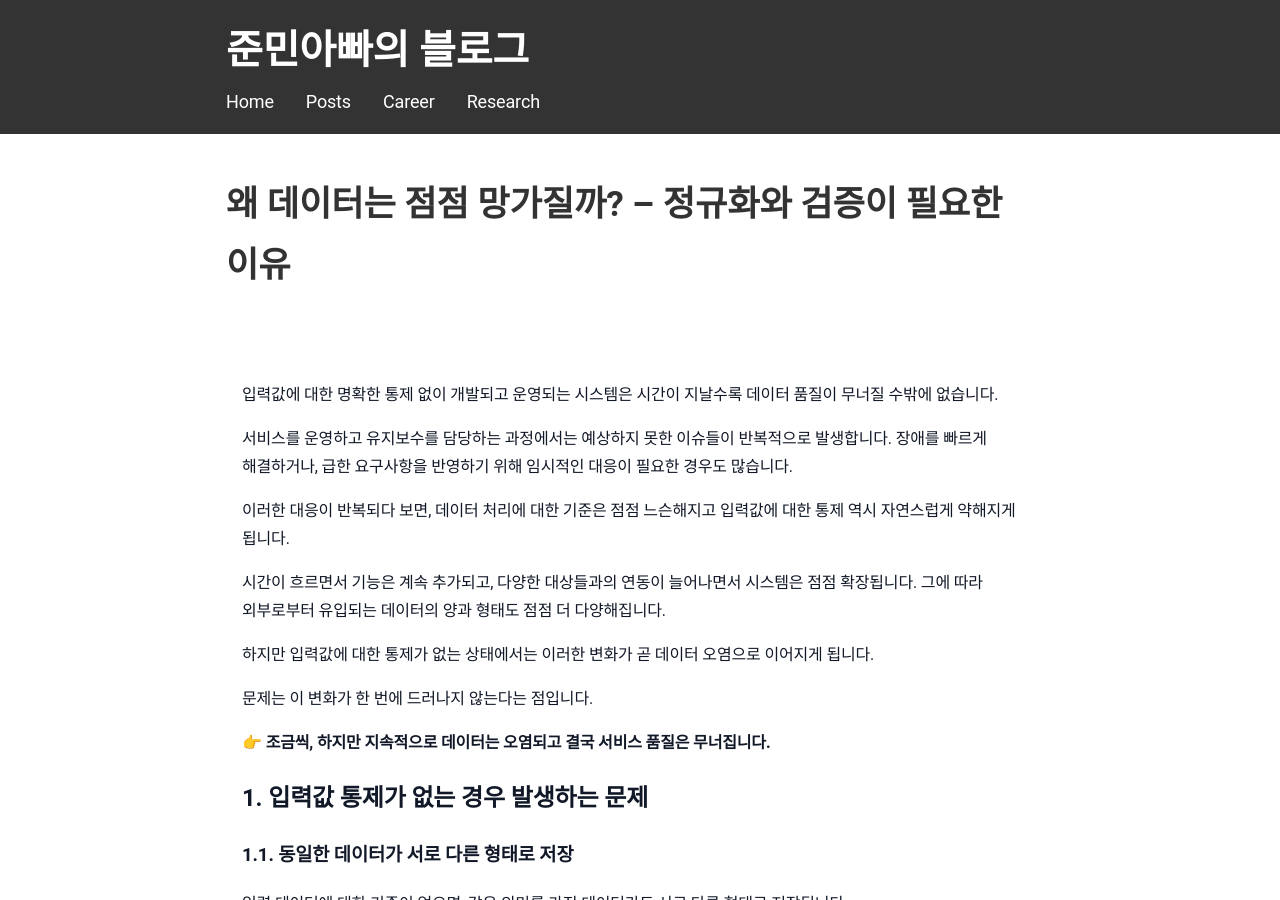
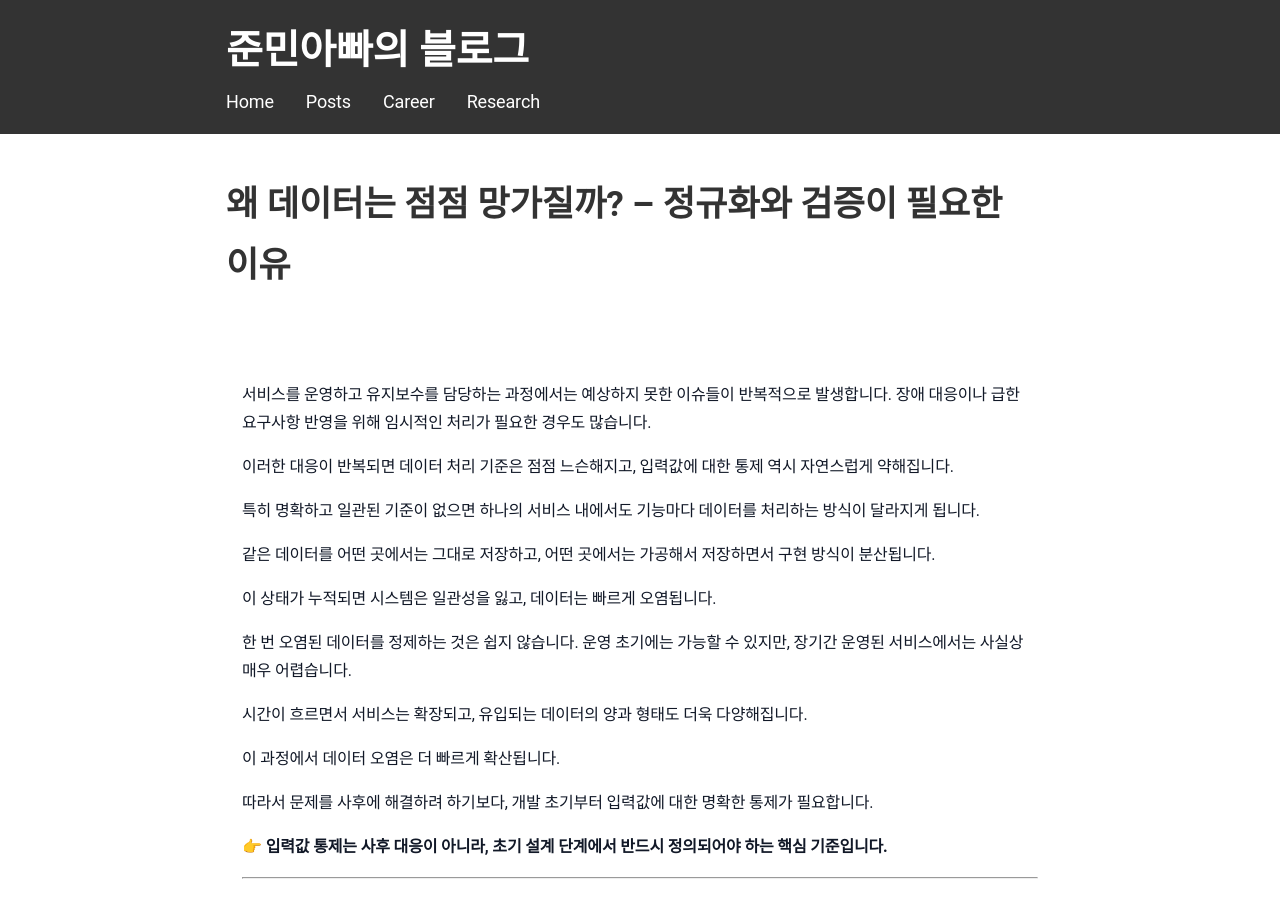
Before and after one commit to sanghoon-lee/sanghoon-lee.github.io, a Jekyll site: the page built from _posts/2026-03-22-normalize.md, in a window 1280 px wide and 900 px high. Built offline with Jekyll 4.4.1, drawn with Linux system fonts in a browser that asks for light colours; nearby versions of some CDN libraries; comment, search, counter and statistics services are not loaded.

Commit message:
정구화와 검증이 필요한 이유 포스팅 추가

```diff
--- a/_posts/2026-03-22-normalize.md
+++ b/_posts/2026-03-22-normalize.md
@@ -5,23 +5,35 @@ date: 2026-03-22
 categories: 개념정리
 ---
 
-입력값에 대한 명확한 통제 없이 개발되고 운영되는 시스템은 시간이 지날수록 데이터 품질이 무너질 수밖에 없습니다.
+서비스를 운영하고 유지보수를 담당하는 과정에서는 예상하지 못한 이슈들이 반복적으로 발생합니다.
+장애 대응이나 급한 요구사항 반영을 위해 임시적인 처리가 필요한 경우도 많습니다.
 
-서비스를 운영하고 유지보수를 담당하는 과정에서는 예상하지 못한 이슈들이 반복적으로 발생합니다.
-장애를 빠르게 해결하거나, 급한 요구사항을 반영하기 위해 임시적인 대응이 필요한 경우도 많습니다.
+이러한 대응이 반복되면 데이터 처리 기준은 점점 느슨해지고,
+입력값에 대한 통제 역시 자연스럽게 약해집니다.
 
-이러한 대응이 반복되다 보면, 데이터 처리에 대한 기준은 점점 느슨해지고
-입력값에 대한 통제 역시 자연스럽게 약해지게 됩니다.
+특히 명확하고 일관된 기준이 없으면
+하나의 서비스 내에서도 기능마다 데이터를 처리하는 방식이 달라지게 됩니다.
 
-시간이 흐르면서 기능은 계속 추가되고, 다양한 대상들과의 연동이 늘어나면서 시스템은 점점 확장됩니다.
-그에 따라 외부로부터 유입되는 데이터의 양과 형태도 점점 더 다양해집니다.
+같은 데이터를 어떤 곳에서는 그대로 저장하고,
+어떤 곳에서는 가공해서 저장하면서 구현 방식이 분산됩니다.
 
-하지만 입력값에 대한 통제가 없는 상태에서는
-이러한 변화가 곧 데이터 오염으로 이어지게 됩니다.
+이 상태가 누적되면 시스템은 일관성을 잃고,
+데이터는 빠르게 오염됩니다.
 
-문제는 이 변화가 한 번에 드러나지 않는다는 점입니다.
+한 번 오염된 데이터를 정제하는 것은 쉽지 않습니다.
+운영 초기에는 가능할 수 있지만, 장기간 운영된 서비스에서는 사실상 매우 어렵습니다.
 
-👉 **조금씩, 하지만 지속적으로 데이터는 오염되고 결국 서비스 품질은 무너집니다.**
+시간이 흐르면서 서비스는 확장되고,
+유입되는 데이터의 양과 형태도 더욱 다양해집니다.
+
+이 과정에서 데이터 오염은 더 빠르게 확산됩니다.
+
+따라서 문제를 사후에 해결하려 하기보다,
+개발 초기부터 입력값에 대한 명확한 통제가 필요합니다.
+
+👉 **입력값 통제는 사후 대응이 아니라, 초기 설계 단계에서 반드시 정의되어야 하는 핵심 기준입니다.**
+
+---
 
 ## 1. 입력값 통제가 없는 경우 발생하는 문제
 
@@ -68,6 +80,8 @@ categories: 개념정리
 이러한 문제는 시간이 지날수록 자연스럽게 해결되지 않으며,
 입력값 통제가 없는 상태에서는 지속적으로 누적될 수밖에 없습니다.
 
+---
+
 ## 2. 해결의 출발점: 입력값 통제
 
 앞에서 살펴본 두 가지 문제의 공통 원인은, 입력값을 통제하는 기준이 없다는 점입니다.
@@ -91,6 +105,8 @@ categories: 개념정리
 
 👉 **즉, 시스템의 데이터 품질을 결정하는 첫 번째 관문입니다.**
 
+---
+
 ## 3. 정규화 (Normalize)
 
 정규화는 입력된 데이터를 **일관된 형태로 변환하는 과정**입니다.
@@ -112,6 +128,8 @@ categories: 개념정리
 
 정규화는 데이터의 **“표현을 통제”**하는 역할을 합니다.
 
+---
+
 ## 4. 검증 (Validate)
 
 검증은 입력된 데이터가 **정상적인 값인지 확인하는 과정**입니다.
@@ -129,6 +147,8 @@ categories: 개념정리
 데이터의 신뢰도를 유지할 수 없습니다.
 
 검증은 데이터의 **“유효성을 통제”**하는 역할을 합니다.
+
+---
 
 ## 5. 올바른 데이터 처리 흐름
 
@@ -152,6 +172,7 @@ categories: 개념정리
 이 순서가 뒤바뀌거나 생략되면,
 앞에서 살펴본 문제들이 다시 발생하게 됩니다.
 
+---
 
 ## 6. 중요한 포인트
 
@@ -163,6 +184,8 @@ categories: 개념정리
 * 기능은 점점 복잡해지며
 * 시스템은 점점 수정하기 어려운 구조로 변하게 됩니다
 
+---
+
 ## 7. 마무리
 
 데이터 품질은 저장 이후에 개선되는 것이 아니라, 입력 시점에서 결정됩니다.
```
